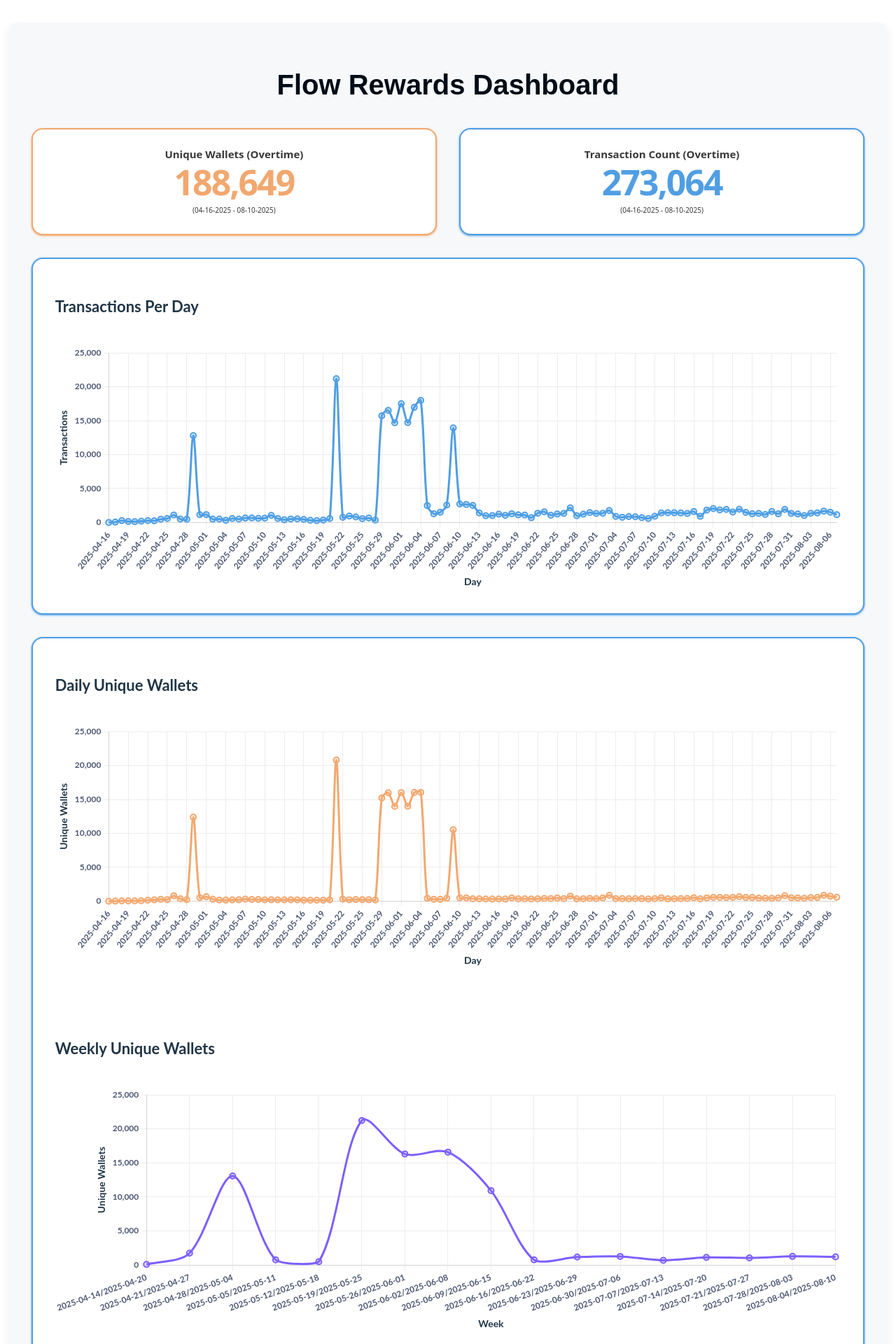
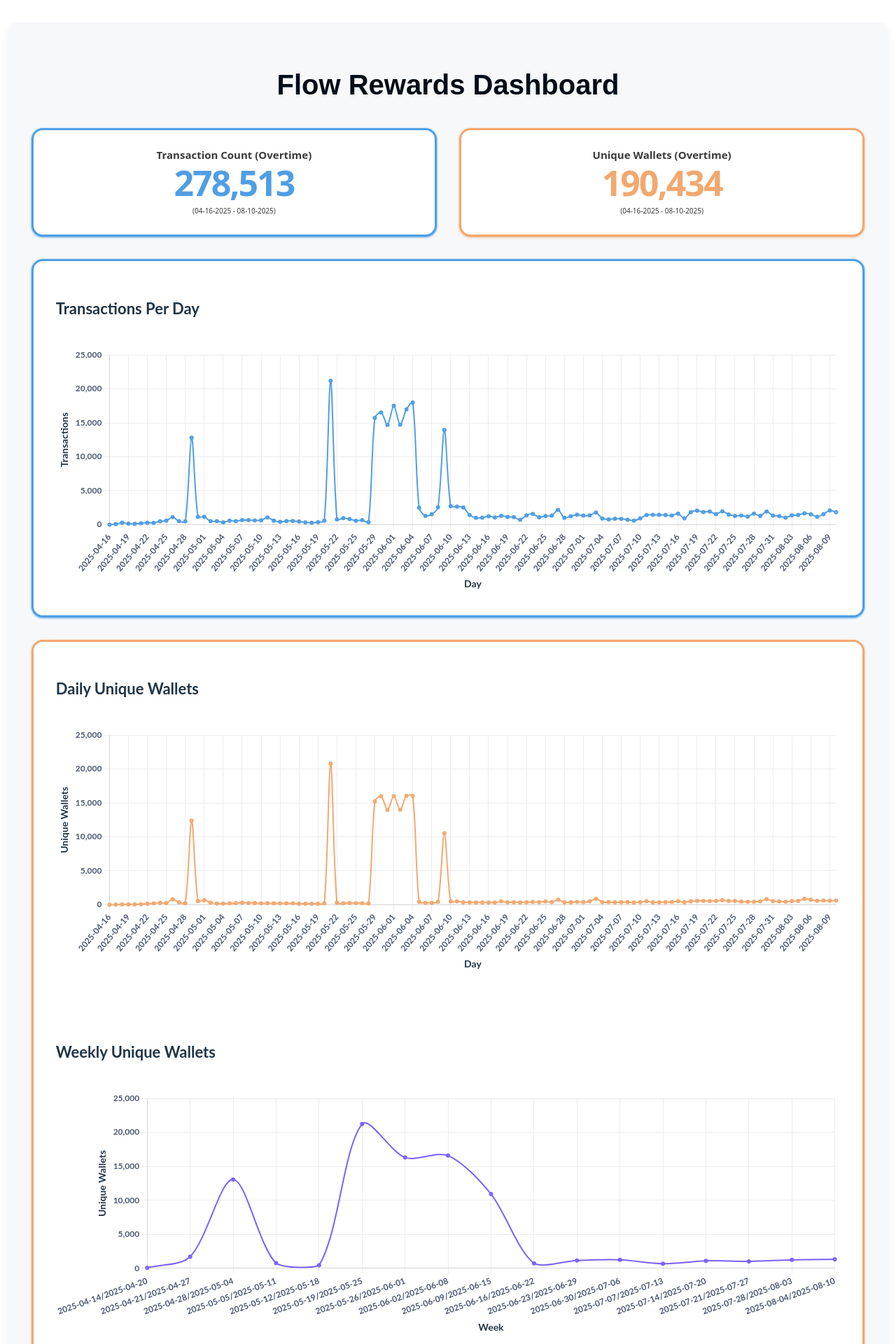
Before and after one commit to rjdiamond/flow-rewards-snag-dashboard, a React (Vite) app: page / in a window 1280 px wide. Shown: the top 1920 px of the page at 70% size. Built offline with nearby package versions, Linux system fonts and the light colour scheme.

Commit message:
Update wallet_summary.json and chart logic

```diff
--- a/public/wallet_summary.json
+++ b/public/wallet_summary.json
@@ -564,6 +564,21 @@
       "Date": "2025-08-07",
       "Unique Wallets Per Day": "579",
       "Transaction Count Per Day": "1147"
+    },
+    {
+      "Date": "2025-08-08",
+      "Unique Wallets Per Day": "607",
+      "Transaction Count Per Day": "1539"
+    },
+    {
+      "Date": "2025-08-09",
+      "Unique Wallets Per Day": "577",
+      "Transaction Count Per Day": "2078"
+    },
+    {
+      "Date": "2025-08-10",
+      "Unique Wallets Per Day": "601",
+      "Transaction Count Per Day": "1832"
     }
   ],
   "Weekly Unique Wallets": [
@@ -633,7 +648,7 @@
     },
     {
       "Week": "2025-08-04/2025-08-10",
-      "Unique Wallets Per Week": "1196"
+      "Unique Wallets Per Week": "1321"
     }
   ],
   "Monthly Unique Wallets": [
@@ -655,7 +670,7 @@
     },
     {
       "Month": "2025-08",
-      "Unique Wallets Per Month": "1345"
+      "Unique Wallets Per Month": "1470"
     }
   ]
 }
--- a/src/components/DailyTxAndWalletsChart.tsx
+++ b/src/components/DailyTxAndWalletsChart.tsx
@@ -137,13 +137,37 @@ const DailyTxAndWalletsChart: React.FC = () => {
         }}
         className="big-numbers-row"
       >
+
+
+        {/* Transaction Count Per Day big number card for all data */}
+
+        <div style={{
+          flex: 1,
+          background: '#fff',
+          borderRadius: 16,
+          boxShadow: '0 1px 3px #509EE3',
+          border: '3px solid #509EE3',
+          display: 'flex',
+          flexDirection: 'column',
+          alignItems: 'center',
+          justifyContent: 'center',
+          padding: '1.5rem 0',
+        }}>
+          <span style={{ fontWeight: 700, fontSize: 15, color: '#3a3a3aff', marginBottom: 4 }}>Transaction Count (Overtime)</span>
+          <span style={{ fontWeight: 800, fontSize: 50, color: '#509EE3', lineHeight: 1, letterSpacing: '-2px', marginBottom: 8 }}>
+            {txData?.datasets?.[0]?.data?.reduce((a: number, b: number) => a + b, 0).toLocaleString()}
+          </span>
+            <span style={{ fontWeight: 500, fontSize: 10, color: '#3a3a3aff', marginBottom: 2 }}>(04-16-2025 - 08-10-2025)</span>
+        </div>
+
         {/* Unique Wallets Per Day big number card for all data */}
+
         <div style={{
           flex: 1,
           background: '#fff',
           borderRadius: 16,
           boxShadow: '0 1px 3px #F2A86F',
-          border: '2px solid #F2A86F',
+          border: '3px solid #F2A86F',
           display: 'flex',
           flexDirection: 'column',
           alignItems: 'center',
@@ -153,25 +177,6 @@ const DailyTxAndWalletsChart: React.FC = () => {
           <span style={{ fontWeight: 700, fontSize: 15, color: '#3a3a3aff', marginBottom: 4 }}>Unique Wallets (Overtime)</span>
           <span style={{ fontWeight: 800, fontSize: 50, color: '#F2A86F', lineHeight: 1, letterSpacing: '-2px', marginBottom: 8 }}>
             {walletData?.datasets?.[0]?.data?.reduce((a: number, b: number) => a + b, 0).toLocaleString()}
-          </span>
-            <span style={{ fontWeight: 500, fontSize: 10, color: '#3a3a3aff', marginBottom: 2 }}>(04-16-2025 - 08-10-2025)</span>
-        </div>
-        {/* Transaction Count Per Day big number card for all data */}
-        <div style={{
-          flex: 1,
-          background: '#fff',
-          borderRadius: 16,
-          boxShadow: '0 1px 3px #509EE3',
-          border: '2px solid #509EE3',
-          display: 'flex',
-          flexDirection: 'column',
-          alignItems: 'center',
-          justifyContent: 'center',
-          padding: '1.5rem 0',
-        }}>
-          <span style={{ fontWeight: 700, fontSize: 15, color: '#3a3a3aff', marginBottom: 4 }}>Transaction Count (Overtime)</span>
-          <span style={{ fontWeight: 800, fontSize: 50, color: '#509EE3', lineHeight: 1, letterSpacing: '-2px', marginBottom: 8 }}>
-            {txData?.datasets?.[0]?.data?.reduce((a: number, b: number) => a + b, 0).toLocaleString()}
           </span>
             <span style={{ fontWeight: 500, fontSize: 10, color: '#3a3a3aff', marginBottom: 2 }}>(04-16-2025 - 08-10-2025)</span>
         </div>
@@ -188,7 +193,7 @@ const DailyTxAndWalletsChart: React.FC = () => {
           background: '#fff',
           borderRadius: 16,
           boxShadow: '0 1px 3px #509EE3',
-          border: '2px solid #509EE3',
+          border: '3px solid #509EE3',
           fontFamily: 'Lato, Arial, sans-serif',
           display: 'flex',
           flexDirection: 'column',
@@ -239,8 +244,8 @@ const DailyTxAndWalletsChart: React.FC = () => {
                     },
                   },
                   elements: {
-                    line: { borderWidth: 3, borderJoinStyle: 'round', borderColor: '#509EE3' },
-                    point: { radius: 4, backgroundColor: '#509EE3', borderColor: '#fff', borderWidth: 2 },
+                    line: { borderWidth: 2, borderJoinStyle: 'round', borderColor: '#509EE3' },
+                    point: { radius: 2, backgroundColor: '#509EE3', borderColor: '#fff', borderWidth: 2 },
                   },
                 }}
                 style={{ width: '100%', height: '100%' }}
@@ -259,8 +264,8 @@ const DailyTxAndWalletsChart: React.FC = () => {
           padding: '2rem',
           background: '#fff',
           borderRadius: 16,
-          boxShadow: '0 1px 3px #509EE3',
-          border: '2px solid #509EE3',
+          boxShadow: '0 1px 3px #F2A86F',
+          border: '3px solid #F2A86F',
           fontFamily: 'Lato, Arial, sans-serif',
           display: 'flex',
           flexDirection: 'column',
@@ -311,8 +316,8 @@ const DailyTxAndWalletsChart: React.FC = () => {
                     },
                   },
                   elements: {
-                    line: { borderWidth: 3, borderJoinStyle: 'round', borderColor: '#F2A86F' },
-                    point: { radius: 4, backgroundColor: '#F2A86F', borderColor: '#fff', borderWidth: 2 },
+                    line: { borderWidth: 2, borderJoinStyle: 'round', borderColor: '#f29f6fff' },
+                    point: { radius: 2, backgroundColor: '#e9f26fff', borderColor: '#fff', borderWidth: 2 },
                   },
                 }}
                 style={{ width: '100%', height: '100%' }}
@@ -358,8 +363,8 @@ const DailyTxAndWalletsChart: React.FC = () => {
                     },
                   },
                   elements: {
-                    line: { borderWidth: 3, borderJoinStyle: 'round', borderColor: '#7D5FFF' },
-                    point: { radius: 4, backgroundColor: '#7D5FFF', borderColor: '#fff', borderWidth: 2 },
+                    line: { borderWidth: 2, borderJoinStyle: 'round', borderColor: '#7D5FFF' },
+                    point: { radius: 2, backgroundColor: '#7D5FFF', borderColor: '#fff', borderWidth: 2 },
                   },
                 }}
                 style={{ width: '100%', height: '100%' }}
@@ -405,8 +410,8 @@ const DailyTxAndWalletsChart: React.FC = () => {
                     },
                   },
                   elements: {
-                    line: { borderWidth: 3, borderJoinStyle: 'round', borderColor: '#00C896' },
-                    point: { radius: 4, backgroundColor: '#00C896', borderColor: '#fff', borderWidth: 2 },
+                    line: { borderWidth: 2, borderJoinStyle: 'round', borderColor: '#00C896' },
+                    point: { radius: 2, backgroundColor: '#00C896', borderColor: '#fff', borderWidth: 2 },
                   },
                 }}
                 style={{ width: '100%', height: '100%' }}
```
